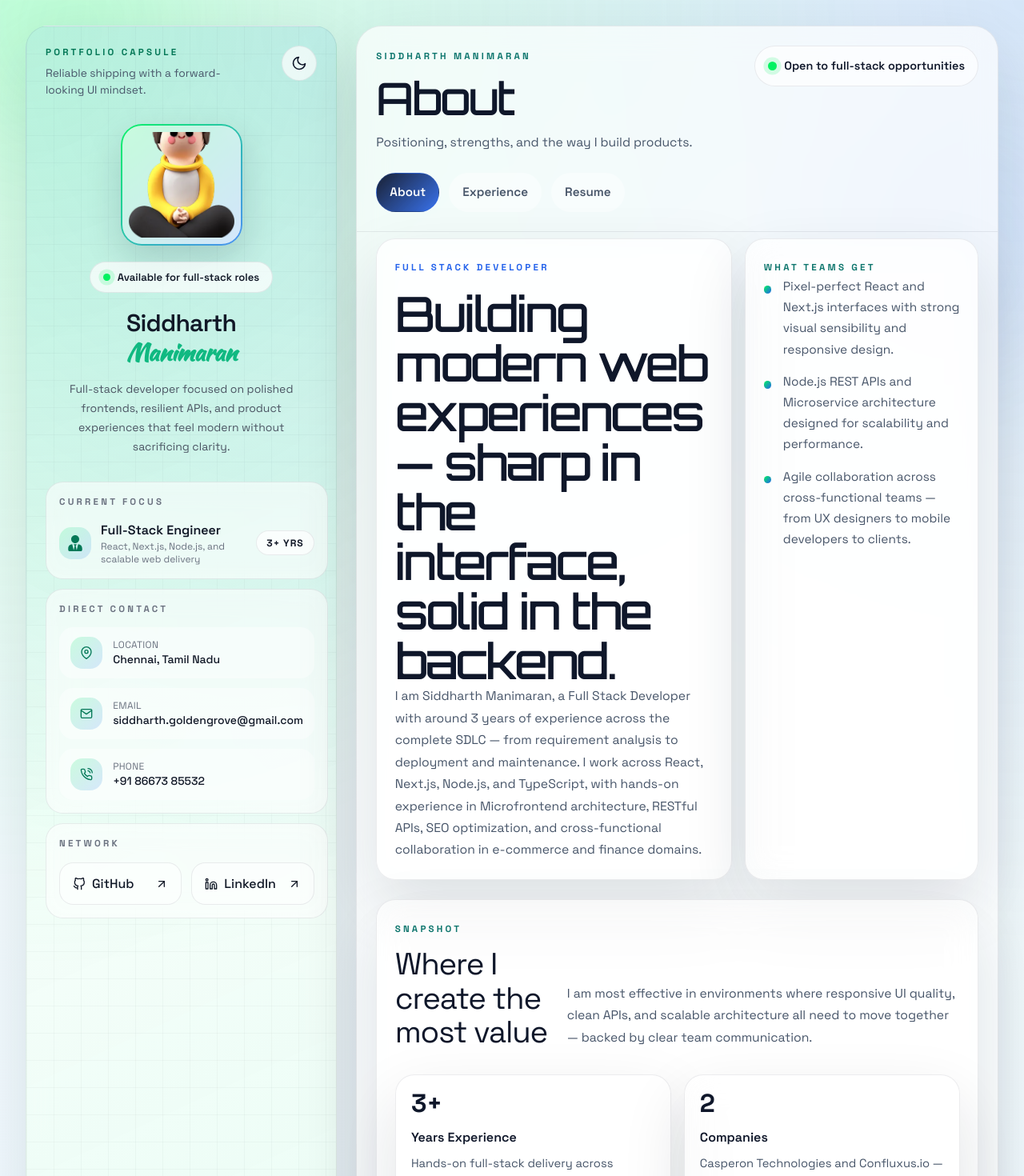
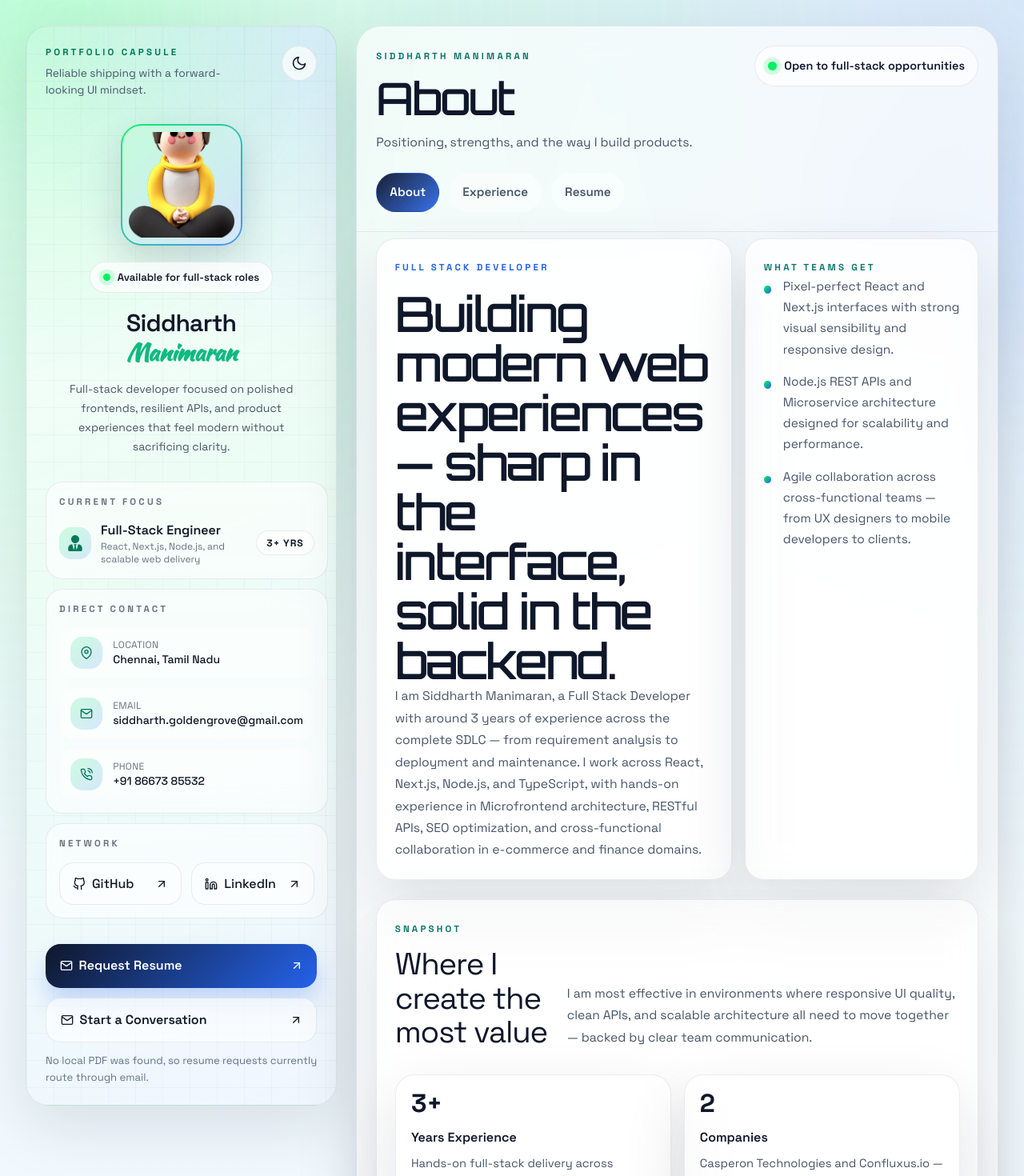
Before and after one commit to siddharthmanimaran/My-Portfolio, a Next.js app: page / in a window 1280 px wide. Shown: the top 1470 px of the page at 80% size. Built offline with nearby package versions, Linux system fonts and the light colour scheme; no server answers.

Commit message:
Refactor Sidebar and App layout for improved structure and styling

```diff
--- a/components/Sidebar.tsx
+++ b/components/Sidebar.tsx
@@ -73,9 +73,9 @@ const Sidebar = ({ toggleDarkMode, darkMode }: Props) => {
   const { isChecking, isResumeAvailable, resumePath } = useResumeAvailability();
 
   return (
-    <aside className="sidebar-shell h-full px-6 py-6 text-left text-gray-900 dark:text-gray-100">
+    <aside className="sidebar-shell px-6 py-6 text-left text-gray-900 dark:text-gray-100">
       <div aria-hidden="true" className="sidebar-grid" />
-      <div className="relative z-10 flex h-full flex-col">
+      <div className="relative z-10 flex flex-col">
         <div className="flex items-start justify-between gap-4">
           <div>
             <p className="sidebar-label">Portfolio Capsule</p>
@@ -180,7 +180,7 @@ const Sidebar = ({ toggleDarkMode, darkMode }: Props) => {
           </section>
         </div>
 
-        <div className="mt-8 grid gap-3 md:mt-auto">
+        <div className="mt-8 grid gap-3">
           {isResumeAvailable ? (
             <a className="sidebar-cta sidebar-cta-primary" download="Siddharth.pdf" href={resumePath}>
               <span className="flex items-center gap-2">
--- a/pages/_app.tsx
+++ b/pages/_app.tsx
@@ -19,8 +19,10 @@ function MyApp({ Component, pageProps }: AppProps) {
 
 				<div className="relative z-10 min-h-screen px-4 py-4 sm:px-6 lg:px-8 xl:py-8">
 					<div className="mx-auto grid max-w-7xl gap-6 xl:grid-cols-12">
-						<div className="xl:col-span-4 xl:self-stretch">
-							<Sidebar toggleDarkMode={toggleDarkMode} darkMode={darkMode} />
+						<div className="xl:col-span-4">
+							<div className="xl:sticky xl:top-8">
+								<Sidebar toggleDarkMode={toggleDarkMode} darkMode={darkMode} />
+							</div>
 						</div>
 
 						<div className="xl:col-span-8">
```
